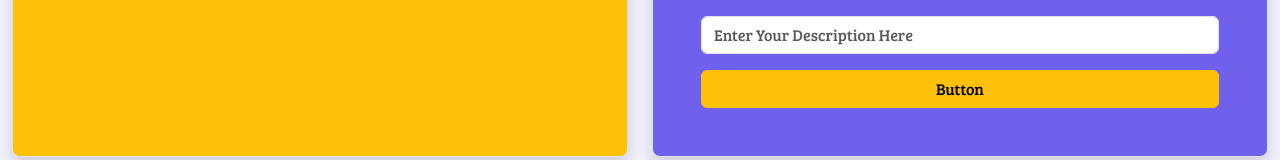
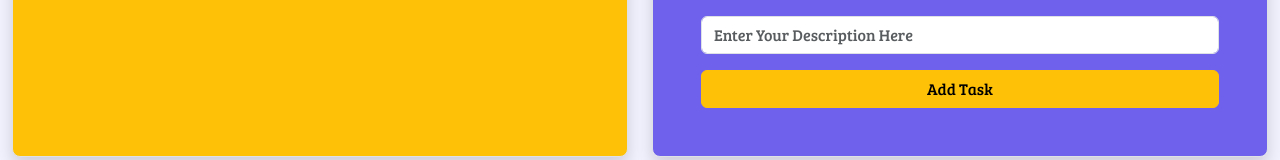
Before and after one commit to saurabhjaykar1603/Taskeasy, a React (Create React App) app in the folder client/: page / in a window 1280 px wide. Shown: the part 215-375 px from the top of the page. Built offline with nearby package versions, Linux system fonts and the light colour scheme; a web font is replaced by a local one.

Commit message:
docs - values are asigned to usestate variable title and description

```diff
--- a/client/src/App.js
+++ b/client/src/App.js
@@ -1,8 +1,10 @@
-import React from 'react'
+import React,{useState, useEffect} from 'react'
 import './App.css'
 
 
 function App() {
+  const [title, setTitle] = useState("");
+  const [description, setDescription] = useState("");
   return (
     <>
       <div>
@@ -18,9 +20,15 @@ function App() {
         <div className="col-md-6 mb-4 ">
           <div className="  p-5 py-5 pt-5  border rounded-3 shadow todo-form-container ">
             <div className="task-input-btn-container d-grid  mt-3">
-              <input type="text" className="form-control"  placeholder='Enter Your Task Here' />
-              <input type="text" className="form-control mt-3"  placeholder='Enter Your Description Here' />
-              <button className="btn btn-warning mt-3" type="button">Button</button>
+              <input type="text" className="form-control"  placeholder='Enter Your Task Here' value={title}
+              onChange={(e)=>{
+                setTitle(e.target.value);
+              }} />
+              <input type="text" className="form-control mt-3"  placeholder='Enter Your Description Here' value={description}
+              onChange={(e)=>{
+                setDescription(e.target.value);
+              }} />
+              <button className="btn btn-warning mt-3" type="button">Add Task</button>
             </div>
           </div>
         </div>
```
